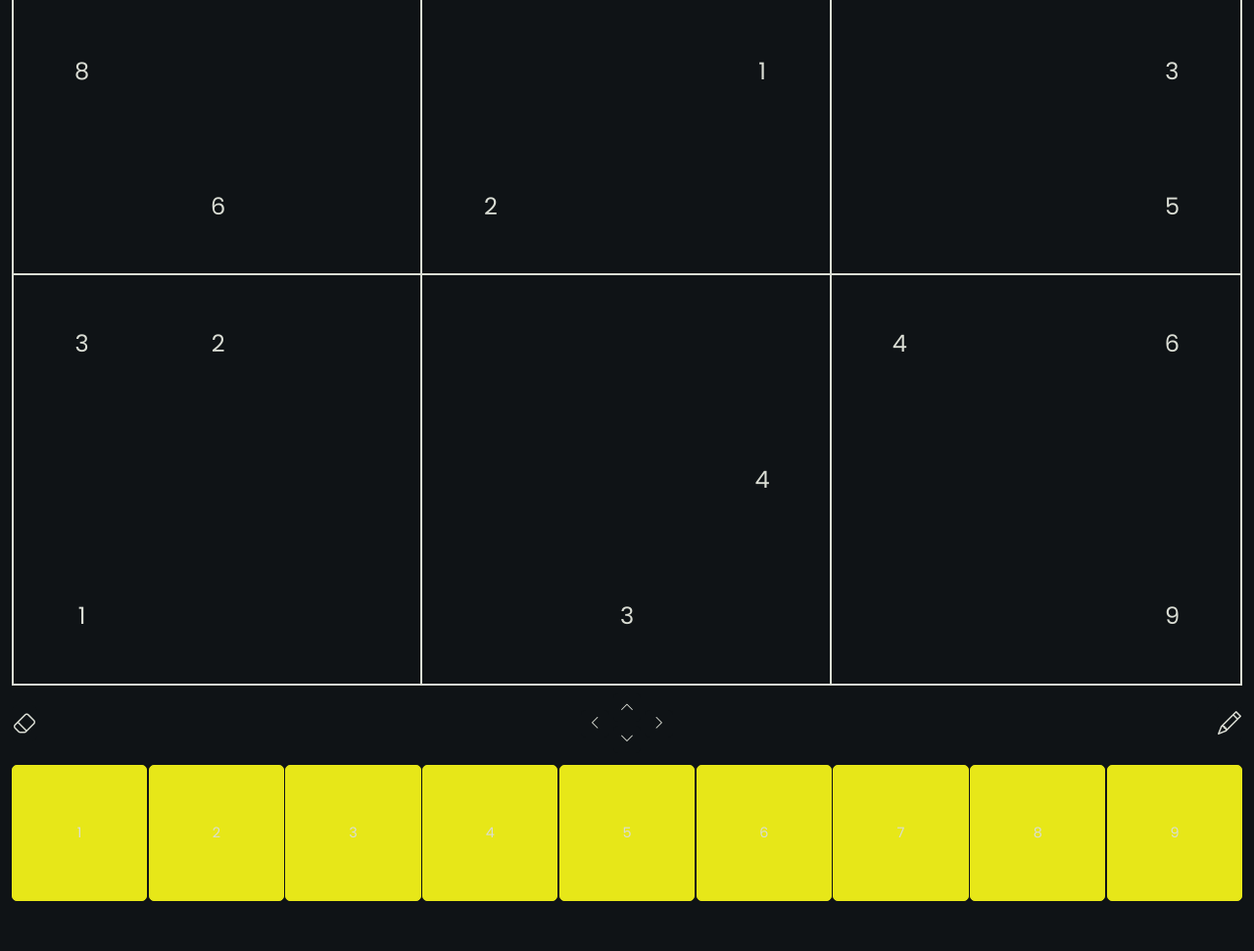
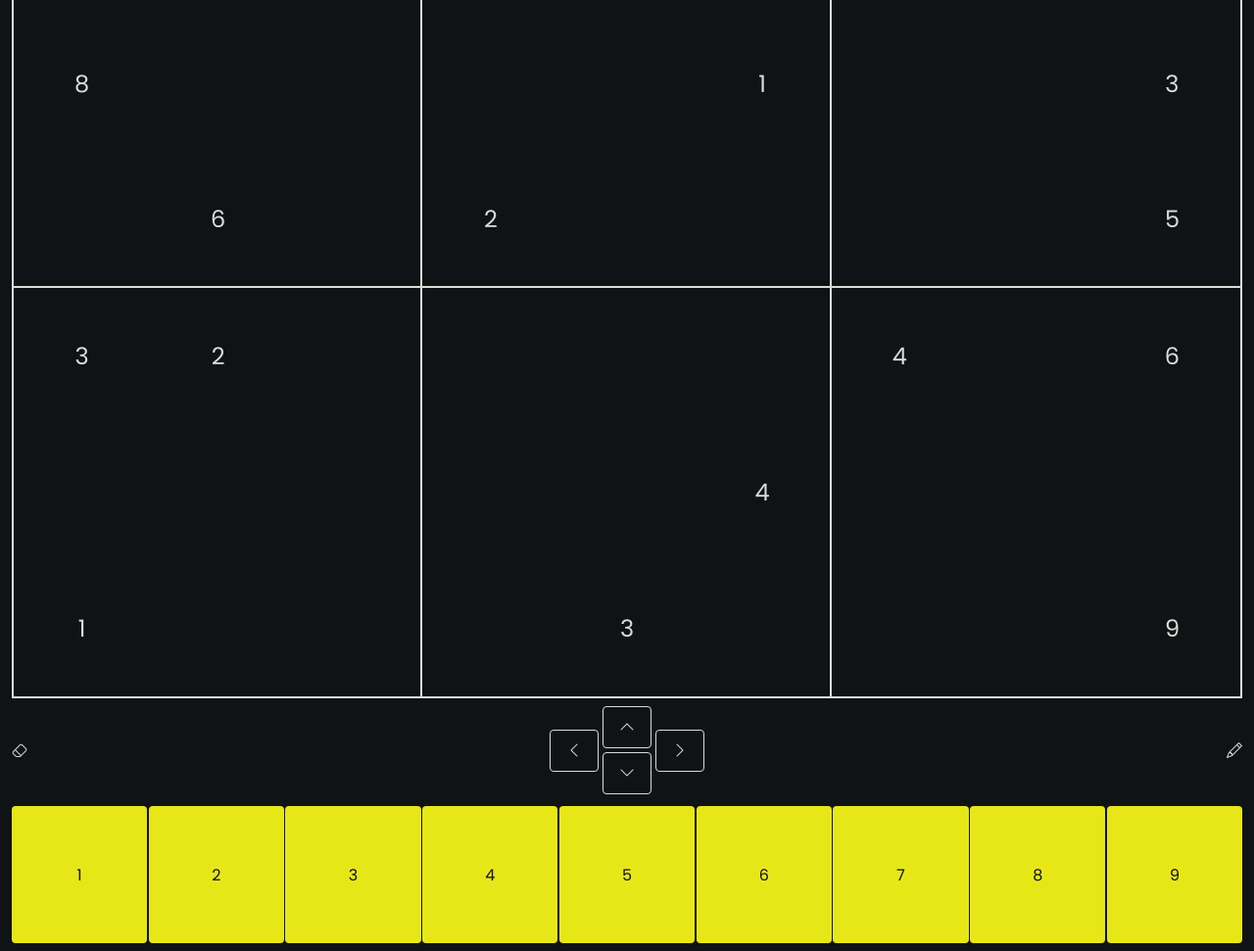
Before and after one commit to charis-adiari/sudoku, a plain HTML site: page index.html in a window 1280 px wide. Shown: the part 743-1714 px from the top of the page at 98% size. Before the commit the page ends 1671 px from the top, so only its background shows below. Drawn offline with nearby package versions, Linux system fonts and the light colour scheme.

Commit message:
Added separate button styles file and started updating buttons look and feel

```diff
--- a/index.css
+++ b/index.css
@@ -2,3 +2,4 @@
 @import url('./styles/sudoku-board.css');
 @import url('./styles/game-controls.css');
 @import url('./styles/stats.css');
+@import url('./styles/buttons.css');
--- a/index.html
+++ b/index.html
@@ -34,7 +34,7 @@
       </form>
 
       <div class="dropdown">
-        <button id="settings" class="btn dropdown-button">
+        <button id="settings" class="btn btn-secondary">
           <i class="bi bi-gear-fill"></i>
         </button>
 
@@ -69,7 +69,7 @@
         <span id="mistake-counter" class="counter">0</span>
       </div>
 
-      <button id="pause" class="btn btn-icon">
+      <button id="pause" class="btn btn-secondary btn-icon">
         <i class="bi bi-pause-fill"></i>
       </button>
 
@@ -82,7 +82,7 @@
     <div id="board-container">
       <div id="sudoku-board"></div>
       <div id="play" class="play-button-container hidden">
-        <button id="play-button" class="btn btn-icon-large">
+        <button id="play-button" class="btn btn-primary btn-icon-large">
           <i class="bi bi-play-fill"></i>
         </button>
       </div>
@@ -98,20 +98,20 @@
         </button>
 
         <div class="arrows-container">
-          <button id="arrow-left" class="btn btn-arrow">
+          <button id="arrow-left" class="btn btn-secondary btn-arrow">
             <i class="bi bi-chevron-left"></i>
           </button>
 
           <span class="vertical-arrows-container">
-            <button id="arrow-up" class="btn btn-arrow">
+            <button id="arrow-up" class="btn btn-secondary btn-arrow">
               <i class="bi bi-chevron-up"></i>
             </button>
-            <button id="arrow-down" class="btn btn-arrow">
+            <button id="arrow-down" class="btn btn-secondary btn-arrow">
               <i class="bi bi-chevron-down"></i>
             </button>
           </span>
 
-          <button id="arrow-right" class="btn btn-arrow">
+          <button id="arrow-right" class="btn btn-secondary btn-arrow">
             <i class="bi bi-chevron-right"></i>
           </button>
         </div>
@@ -122,15 +122,15 @@
       </div>
 
       <div class="number-buttons-container">
-        <button id="btn-1" class="btn btn-number">1</button>
-        <button id="btn-2" class="btn btn-number">2</button>
-        <button id="btn-3" class="btn btn-number">3</button>
-        <button id="btn-4" class="btn btn-number">4</button>
-        <button id="btn-5" class="btn btn-number">5</button>
-        <button id="btn-6" class="btn btn-number">6</button>
-        <button id="btn-7" class="btn btn-number">7</button>
-        <button id="btn-8" class="btn btn-number">8</button>
-        <button id="btn-9" class="btn btn-number">9</button>
+        <button id="btn-1" class="btn btn-primary btn-number">1</button>
+        <button id="btn-2" class="btn btn-primary btn-number">2</button>
+        <button id="btn-3" class="btn btn-primary btn-number">3</button>
+        <button id="btn-4" class="btn btn-primary btn-number">4</button>
+        <button id="btn-5" class="btn btn-primary btn-number">5</button>
+        <button id="btn-6" class="btn btn-primary btn-number">6</button>
+        <button id="btn-7" class="btn btn-primary btn-number">7</button>
+        <button id="btn-8" class="btn btn-primary btn-number">8</button>
+        <button id="btn-9" class="btn btn-primary btn-number">9</button>
       </div>
     </div>
 
--- /dev/null
+++ b/styles/buttons.css
@@ -0,0 +1,31 @@
+@import url('variables.css');
+
+.btn {
+  all: unset;
+
+  &.btn-primary,
+  &.btn-secondary {
+    padding: 0.5rem 1rem;
+
+    --btn-text: var(--background);
+    --btn-background: var(--primary);
+    --btn-background-active: var(--primary-shade-1);
+
+    color: var(--btn-text);
+    background: var(--btn-background);
+    border-radius: 0.25rem;
+
+    &:active,
+    &:hover {
+      background-color: var(--btn-background-active);
+    }
+  }
+
+  &.btn-secondary {
+    --btn-text: var(--white);
+    --btn-background: var(--background);
+    --btn-background-active: var(--background-tint-1);
+    --btn-border-color: var(--white);
+    border: 1px solid var(--btn-border-color);
+  }
+}
--- a/styles/styles.css
+++ b/styles/styles.css
@@ -23,25 +23,6 @@ html {
 }
 
 select { color: var(--text); }
-
-.btn {
-  all: unset;
-  padding: 0.25em 0.5em;
-  border-radius: 5px;
-  font-size: 0.9rem;
-  cursor: pointer;
-
-  --btn-bg: var(--primary);
-  background-color: var(--btn-bg);
-  color: var(--btn-text);
-  border: 1px solid var(--btn-bg);
-
-  &:active,
-  &:hover {
-    color: var(--btn-bg);
-    background-color: var(--background);
-  }
-}
 
 .btn-icon {
   border-radius: 50%;
@@ -69,18 +50,6 @@ select { color: var(--text); }
 
 .dropdown {
   position: relative;
-
-  .dropdown-button {
-    --btn-bg: var(--background);
-    --btn-text: var(--primary);
-
-    &:active,
-    &:focus,
-    &:hover {
-      color: var(--btn-bg);
-      background-color: var(--btn-text);
-    }
-  }
 
   .dropdown-content {
     display: none;
```
